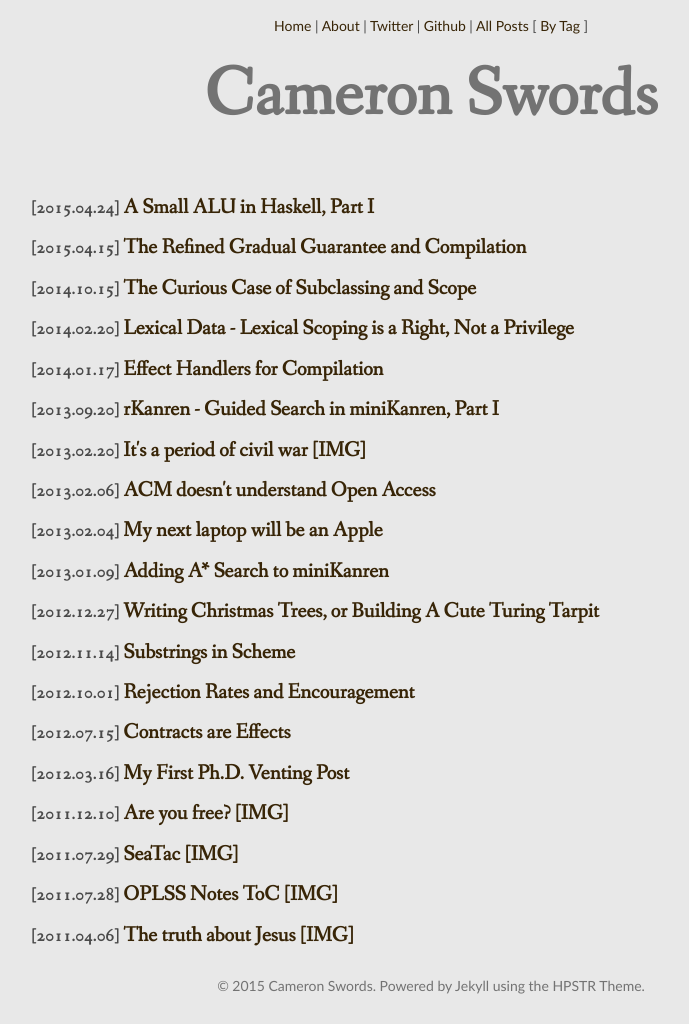
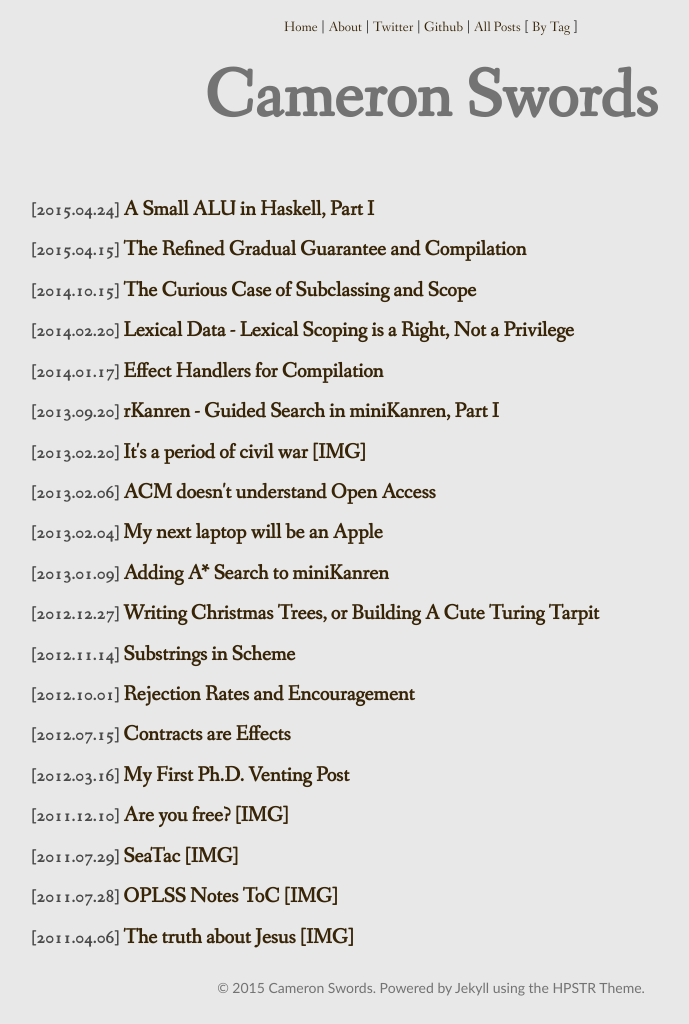
Before and after one commit to cgswords/cgswords.github.io, a Jekyll site: the page built from index.html, in a window 1280 px wide. Shown: the whole page, without its empty margins (209-898 px from the left). Built offline with Jekyll 4.4.1, drawn with Linux system fonts in a browser that asks for light colours; nearby versions of some CDN libraries; some web fonts are replaced; the list of posts is cut into pages by our own code.

Commit message:
What does this do

```diff
--- a/_includes/navigation.html
+++ b/_includes/navigation.html
@@ -1,6 +1,6 @@
 <br />
 
-<div align="center">
+<div align="center" class="nav">
      <a href="{{ site.url }}/">Home</a>
    | <a href="cswords.com">About</a>
    | <a href="http://twitter.com/{{ site.owner.twitter }}/">Twitter</a>
--- a/_sass/_typography.scss
+++ b/_sass/_typography.scss
@@ -78,6 +78,14 @@ blockquote {
 	}
 }
 
+// Nav Text
+// --------------------------------------------------
+.nav a {
+	font-family: $heading-font;
+	margin-top: 20px;
+}
+
+
 // List items
 // --------------------------------------------------
 .entry-content li {
```
